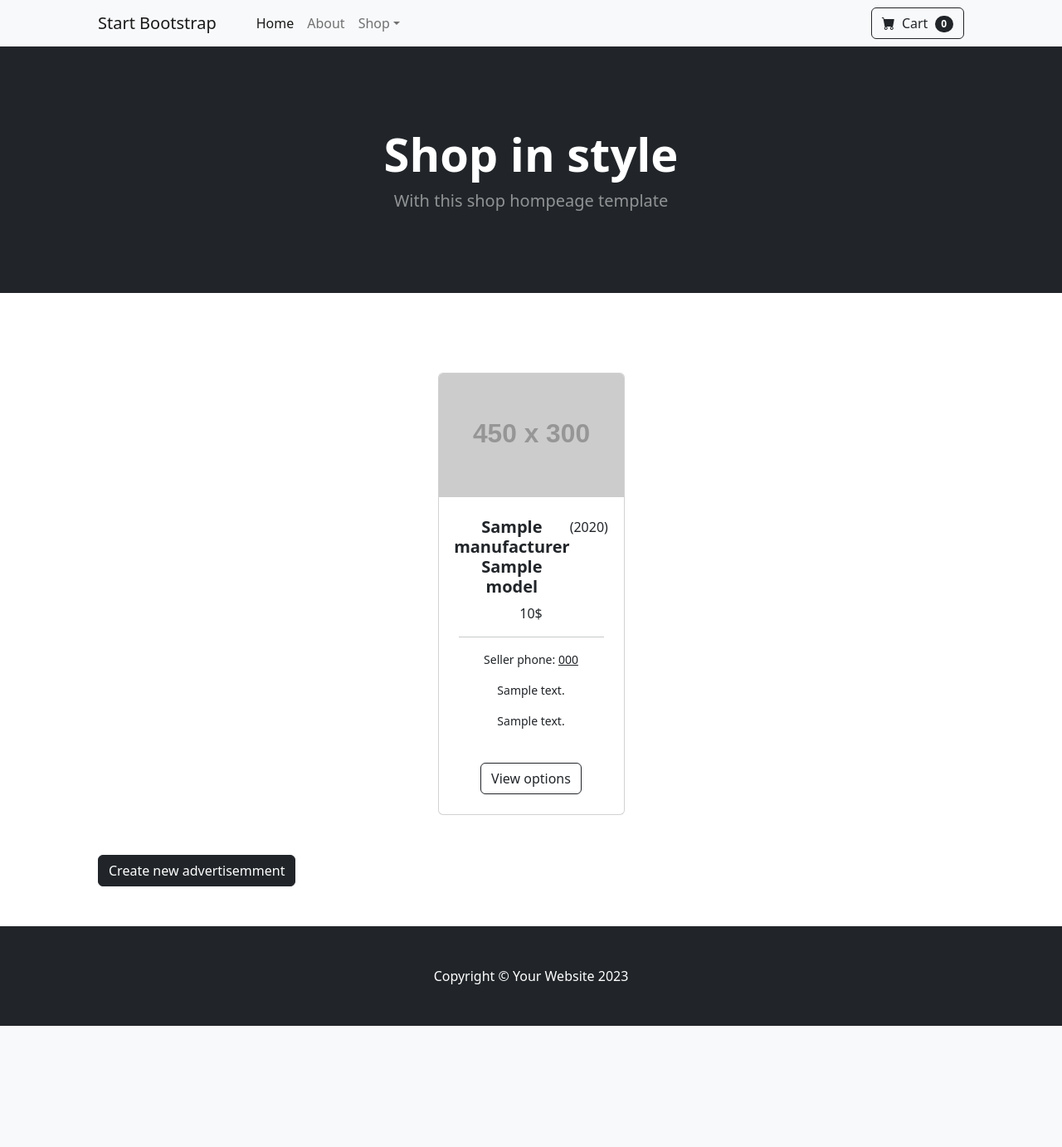
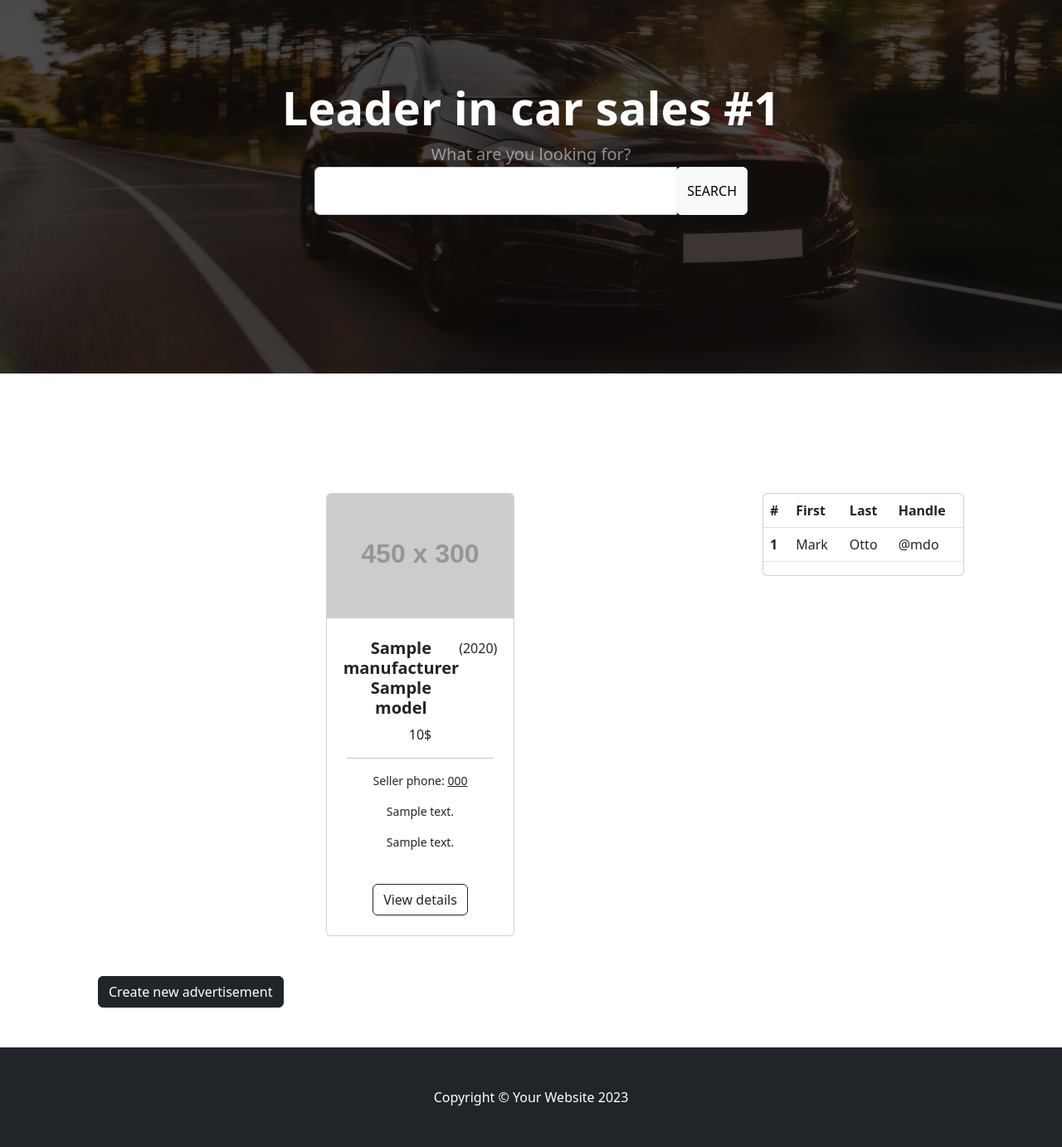
Before and after one commit to IraIvanova/fastapi_bulletin_board, a FastAPI app: page / in a window 1280 px wide. Shown: the whole page at 83% size. Before the commit the page ends 1236 px from the top, so only its background shows below. Run offline with FastAPI, Linux system fonts and the light colour scheme; grey boxes labelled with a size stand in for pictures from a placeholder-image service; a database or web service that is not in the repository returns one stand-in record (values such as "Sample title"); some libraries are stand-ins or nearby versions.

Commit message:
show page + exchange rate

```diff
--- a/constants.py
+++ b/constants.py
@@ -6,3 +6,7 @@ class CHARACTERISTICS(str, Enum):
     AIR_BAG = 'air_bag'
     BIOLOGY = 'biology'
     REAR_DRIVE = 'rear_drive'
+
+UAH = 'UAH'
+USD = 'USD'
+EUR = 'EUR'
--- /dev/null
+++ b/public/css/custom.css
@@ -0,0 +1,9 @@
+.bg-overlay {
+    background: linear-gradient(rgba(0,0,0,.7), rgba(0,0,0,.7)), url("../assets/banner.jpg");
+    background-repeat: no-repeat;
+    background-size: cover;
+    background-position: center center;
+    color: #fff;
+    height: 450px;
+    padding-top: 50px;
+}
--- a/templates/base.html
+++ b/templates/base.html
@@ -11,49 +11,24 @@
     <link rel="icon" type="image/x-icon" href="assets/favicon.ico"/>
     <link href="https://cdn.jsdelivr.net/npm/bootstrap-icons@1.5.0/font/bootstrap-icons.css" rel="stylesheet"/>
     <link href="{{ url_for('public', path='css/styles.css') }}" rel="stylesheet"/>
+    <link href="{{ url_for('public', path='css/custom.css') }}" rel="stylesheet"/>
     {% endblock %}
 </head>
 <body>
-<!-- Navigation-->
-<nav class="navbar navbar-expand-lg navbar-light bg-light">
-    <div class="container px-4 px-lg-5">
-        <a class="navbar-brand" href="#!">Start Bootstrap</a>
-        <button class="navbar-toggler" type="button" data-bs-toggle="collapse" data-bs-target="#navbarSupportedContent"
-                aria-controls="navbarSupportedContent" aria-expanded="false" aria-label="Toggle navigation"><span
-                class="navbar-toggler-icon"></span></button>
-        <div class="collapse navbar-collapse" id="navbarSupportedContent">
-            <ul class="navbar-nav me-auto mb-2 mb-lg-0 ms-lg-4">
-                <li class="nav-item"><a class="nav-link active" aria-current="page" href="#!">Home</a></li>
-                <li class="nav-item"><a class="nav-link" href="#!">About</a></li>
-                <li class="nav-item dropdown">
-                    <a class="nav-link dropdown-toggle" id="navbarDropdown" href="#" role="button"
-                       data-bs-toggle="dropdown" aria-expanded="false">Shop</a>
-                    <ul class="dropdown-menu" aria-labelledby="navbarDropdown">
-                        <li><a class="dropdown-item" href="#!">All Products</a></li>
-                        <li>
-                            <hr class="dropdown-divider"/>
-                        </li>
-                        <li><a class="dropdown-item" href="#!">Popular Items</a></li>
-                        <li><a class="dropdown-item" href="#!">New Arrivals</a></li>
-                    </ul>
-                </li>
-            </ul>
-            <form class="d-flex">
-                <button class="btn btn-outline-dark" type="submit">
-                    <i class="bi-cart-fill me-1"></i>
-                    Cart
-                    <span class="badge bg-dark text-white ms-1 rounded-pill">0</span>
-                </button>
+<header class="bg-dark py-5 bg-overlay">
+    <div class="container px-4 px-lg-5 my-5">
+        <div class="text-center text-white ">
+            <h1 class="display-4 fw-bolder">Leader in car sales #1</h1>
+            <p class="lead fw-normal text-white-50 mb-0">What are you looking for?</p>
+            <form class="text-center d-flex justify-content-center"
+                  action="{{ url_for('get_advertisements') }}">
+                <div class="input-group w-50">
+                    <input type="search" name="search" class="form-control py-3 px-5" aria-describedby="basic-addon1" value="{{search}}"/>
+                    <div class="input-group-append">
+                        <button type="submit" class="btn btn-light py-3" id="basic-addon1">SEARCH</button>
+                    </div>
+                </div>
             </form>
-        </div>
-    </div>
-</nav>
-<!-- Header-->
-<header class="bg-dark py-5">
-    <div class="container px-4 px-lg-5 my-5">
-        <div class="text-center text-white">
-            <h1 class="display-4 fw-bolder">Shop in style</h1>
-            <p class="lead fw-normal text-white-50 mb-0">With this shop hompeage template</p>
         </div>
     </div>
 </header>
--- a/templates/index.html
+++ b/templates/index.html
@@ -2,7 +2,13 @@
 {% block title %}Home page{% endblock %}
 
 {% block content %}
-<div class="row gx-4 gx-lg-5 row-cols-2 row-cols-md-3 row-cols-xl-4 justify-content-center">
+{% if search %}
+<h2 class="mb-3">Search results for: {{ search }}</h2>
+{% endif %}
+<div>
+    <div class="row pt-5">
+        <div class="col-9">
+        <div class="row gx-4 gx-lg-5  row-cols-1 row-cols-md-2 row-cols-xl-3 justify-content-center">
         {% for ad in ads %}
         <div class="col mb-5">
             <div class="card h-100">
@@ -16,19 +22,48 @@
                         {{ ad.price }}$
                         <hr>
                         <div class="font-size-14">
-                        <p class="font-size-14">Seller phone: <span class="text-decoration-underline">{{ ad.phone }}</span></p>
-                        <p>{{ ad.description }}</p>
+                            <p class="font-size-14">Seller phone: <span
+                                    class="text-decoration-underline">{{ ad.phone }}</span></p>
+                            <p>{{ ad.description| truncate(60) }}</p>
                             <p>{{ ad.additional_details }}</p>
                         </div>
                     </div>
                 </div>
                 <div class="card-footer p-4 pt-0 border-top-0 bg-transparent">
-                <div class="text-center"><a class="btn btn-outline-dark mt-auto" href="#">View options</a></div>
+                    <div class="text-center"><a class="btn btn-outline-dark mt-auto"
+                                                href="{{ url_for('show_advertisement', uuid=ad.uuid) }}">View
+                        details</a>
+                    </div>
                 </div>
             </div>
         </div>
         {% endfor %}
     </div>
+        </div>
+        <div class="col-3">
+    <div class="card ">
+       <table class="table">
+  <thead>
+    <tr>
+      <th scope="col">#</th>
+      <th scope="col">First</th>
+      <th scope="col">Last</th>
+      <th scope="col">Handle</th>
+    </tr>
+  </thead>
+  <tbody>
+    <tr>
+      <th scope="row">1</th>
+      <td>Mark</td>
+      <td>Otto</td>
+      <td>@mdo</td>
+    </tr>
+  </tbody>
+</table>
+    </div>
+        </div>
+</div>
+</div>
 
-  <a class="btn btn-dark" href="/show-create-form">Create new advertisemment</a>
+<a class="btn btn-dark" href="{{ url_for('show_create_form') }}">Create new advertisement</a>
 {% endblock %}
```
Also changed, not shown: schemas/advertisement.py (+10 -3 lines), services/currency_exchange.py (added, +31 -0 lines), storage.py (+13 -3 lines), templates/error404.html (added, +9 -0 lines), templates/show.html (added, +20 -0 lines), web/advertisements_web.py (+38 -5 lines), public/assets/banner.jpg (added). Lines whose indentation alone changed are shown as unchanged.
